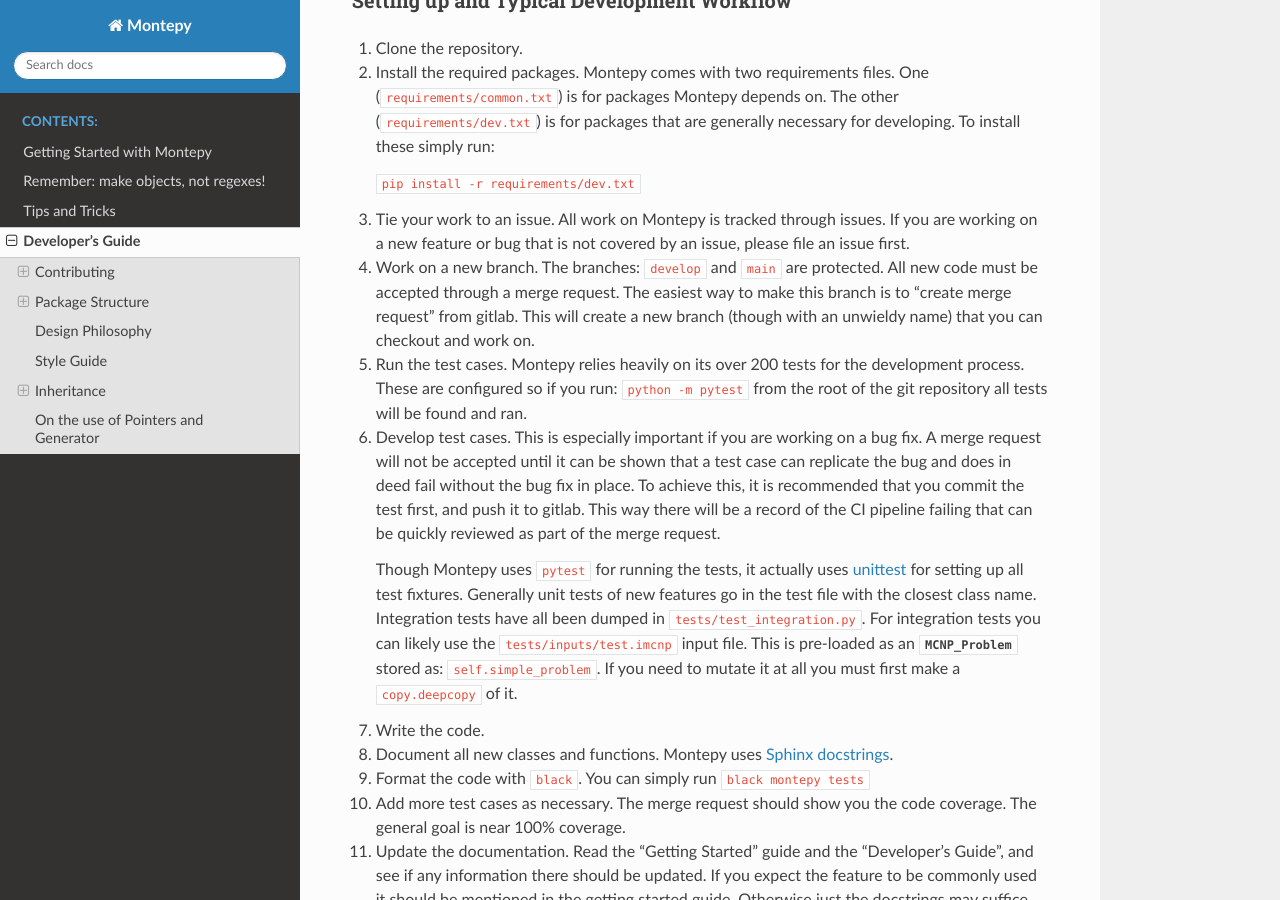
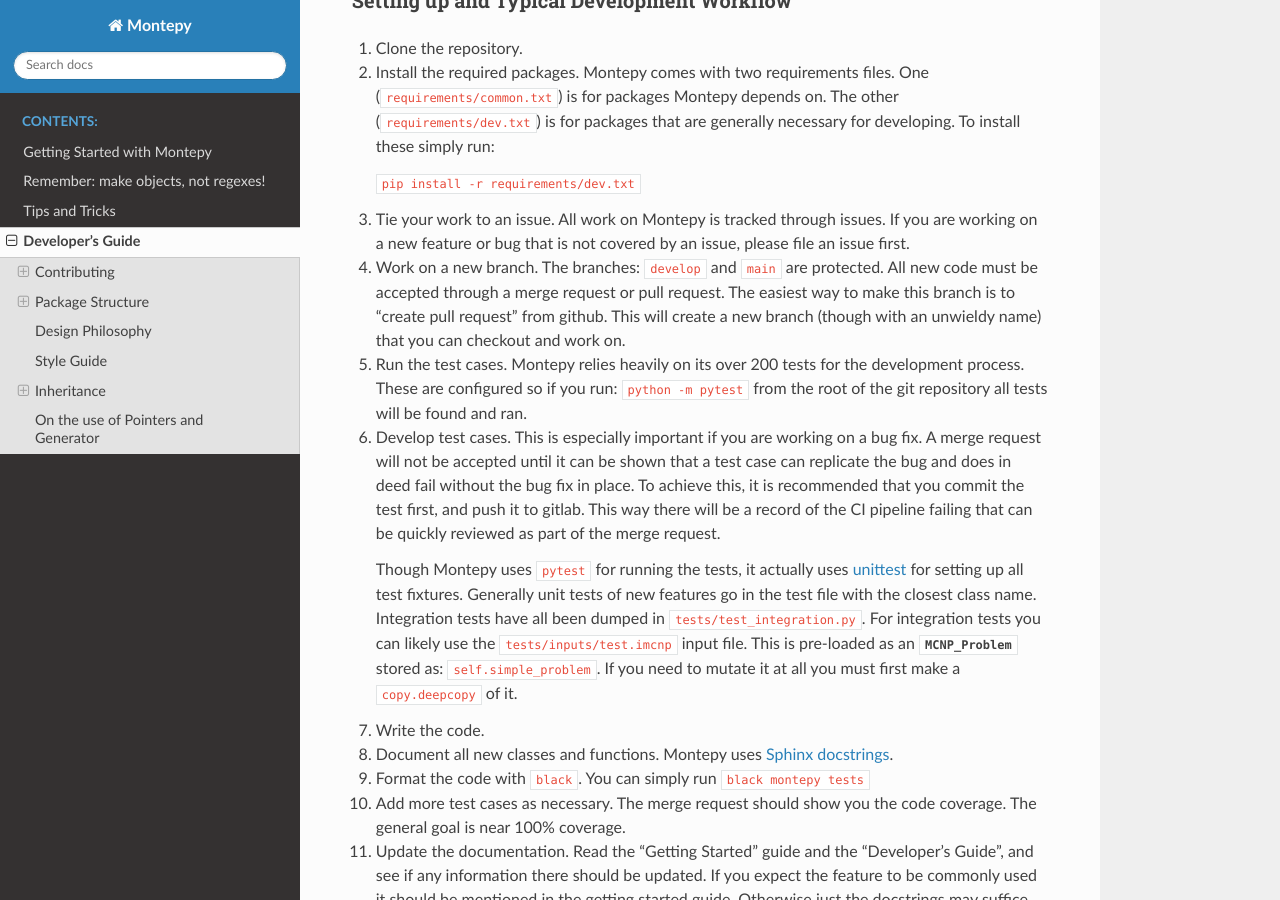
Before and after one commit to idaholab/MontePy, a Sphinx documentation site: the page built from doc/source/developing.rst, in a window 1280 px wide and 900 px high, scrolled down 397 px. Built offline with Sphinx 7.4.7 and the Read the Docs theme 2.0.0, drawn with Linux system fonts in a browser that asks for light colours; pages that are not in the unit, such as notebooks, are missing from menus; the version number is read from the project's files by our own code.

Commit message:
Updated dev guide to be more github focused.

```diff
--- a/doc/source/developing.rst
+++ b/doc/source/developing.rst
@@ -28,8 +28,8 @@
    If you are working on a new feature or bug that is not covered by an issue, please file an issue first.
 
 #. Work on a new branch. The branches: ``develop`` and ``main`` are protected.
-   All new code must be accepted through a merge request.
-   The easiest way to make this branch is to "create merge request" from gitlab.
+   All new code must be accepted through a merge request or pull request.
+   The easiest way to make this branch is to "create pull request" from github.
    This will create a new branch (though with an unwieldy name) that you can checkout and work on.
 
 #. Run the test cases. Montepy relies heavily on its over 200 tests for the development process.
```
